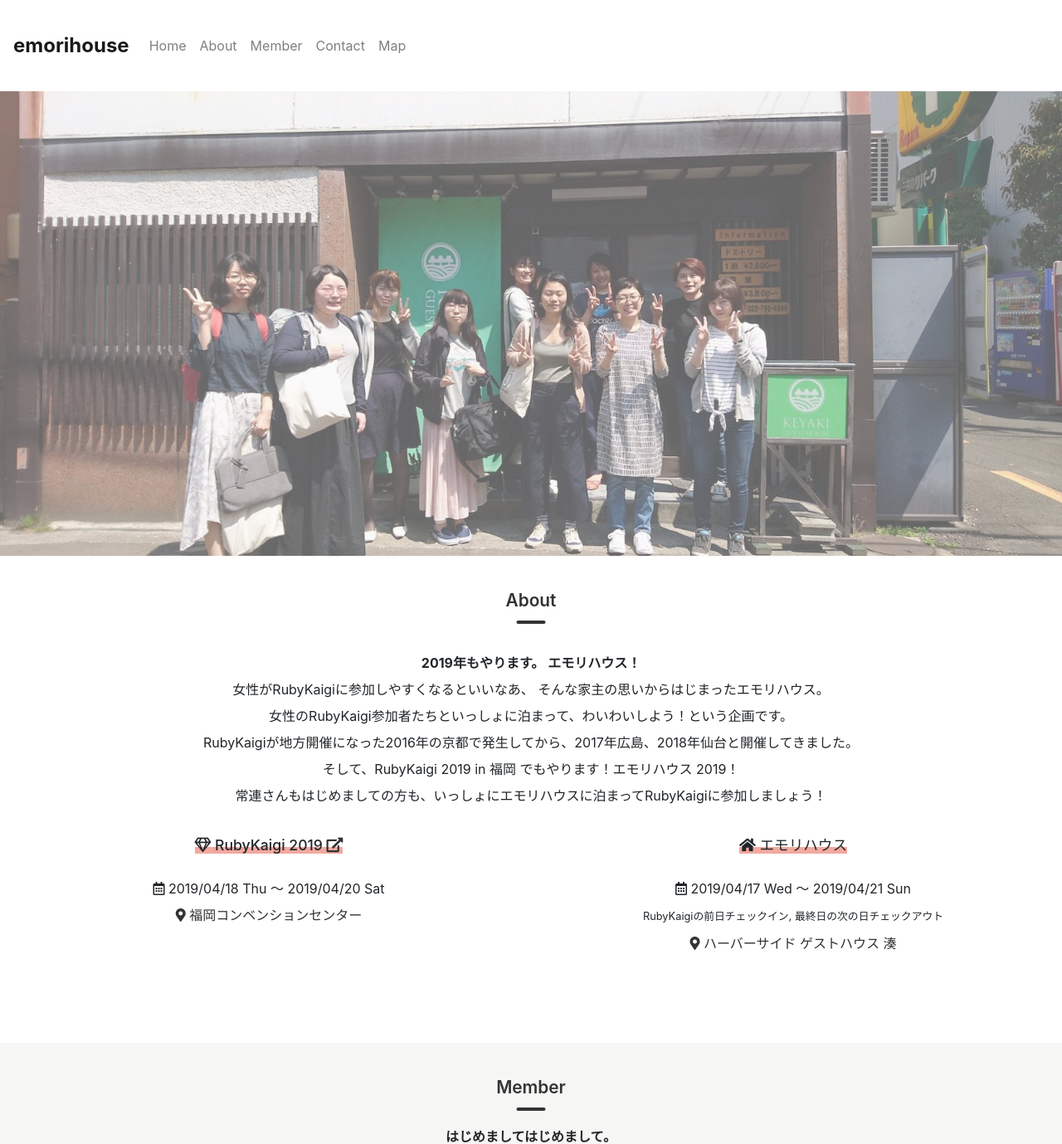
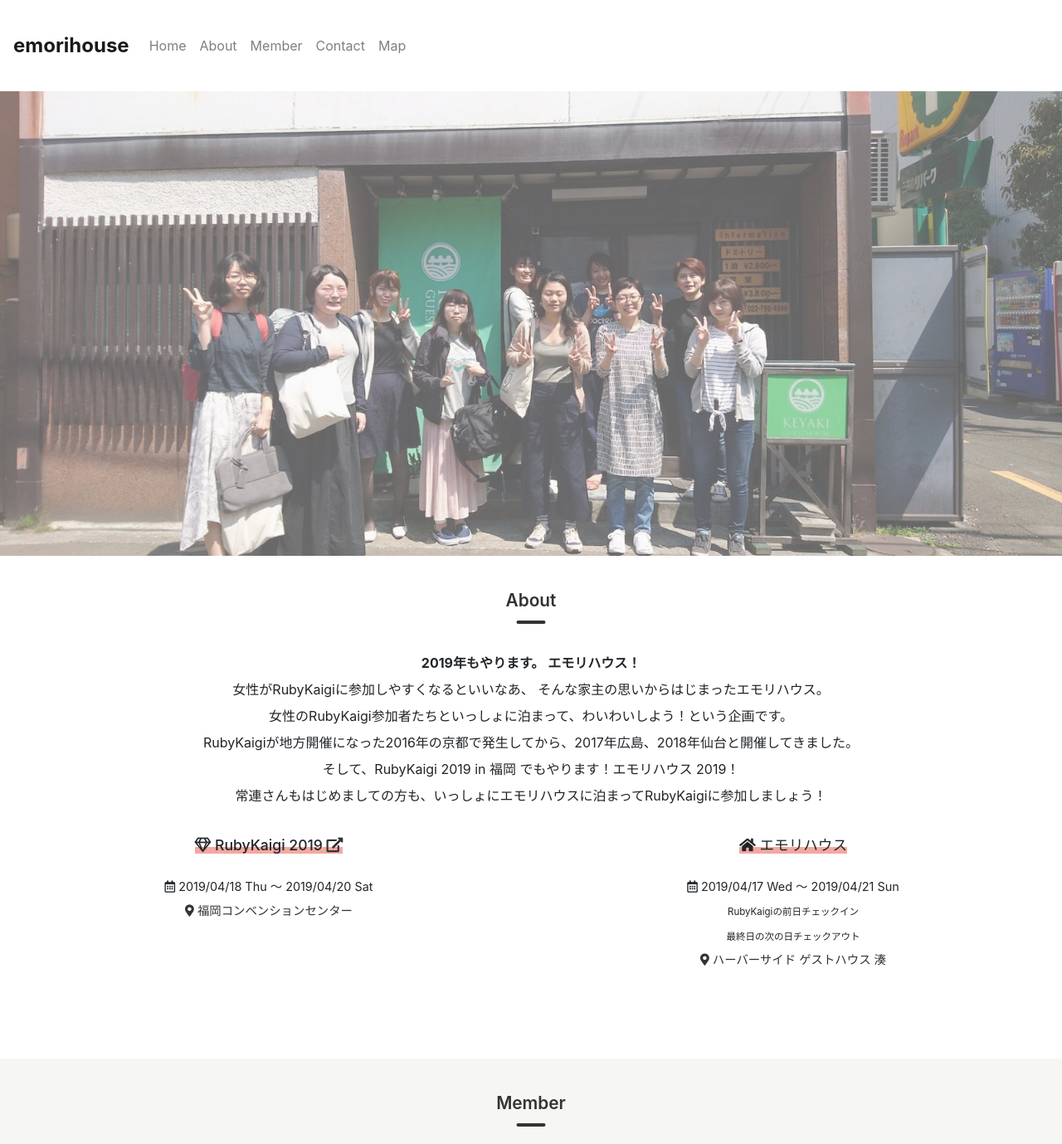
Before and after one commit to emorihouse/emorihouse.github.io, a Jekyll site: the page built from index.md, in a window 1280 px wide. Shown: the top 1379 px of the page at 83% size. Built offline with Jekyll 4.4.1, drawn with Linux system fonts in a browser that asks for light colours; nearby versions of some CDN libraries; grey boxes are pictures that could not be loaded.

Commit message:
Adjust font size of about area

```diff
--- a/_includes/about.html
+++ b/_includes/about.html
@@ -23,7 +23,7 @@
     </h5>
     <ul>
       <li><i class="far fa-calendar-alt"></i> 2019/04/17 Wed 〜 2019/04/21 Sun</li>
-      <li><small>RubyKaigiの前日チェックイン, 最終日の次の日チェックアウト</small></li>
+      <li><small>RubyKaigiの前日チェックイン<br>最終日の次の日チェックアウト</small></li>
       <li><a href="https://www.guesthouse-minato.com/jp-home"><i class="fas fa-map-marker-alt"></i> ハーバーサイド ゲストハウス 湊</a></li>
     </ul>
   </div>
--- a/assets/css/style.scss
+++ b/assets/css/style.scss
@@ -159,6 +159,7 @@ a {
     list-style: none;
     line-height: 2em;
     padding: .5rem;
+    font-size: .9em;
   }
 
 
```
